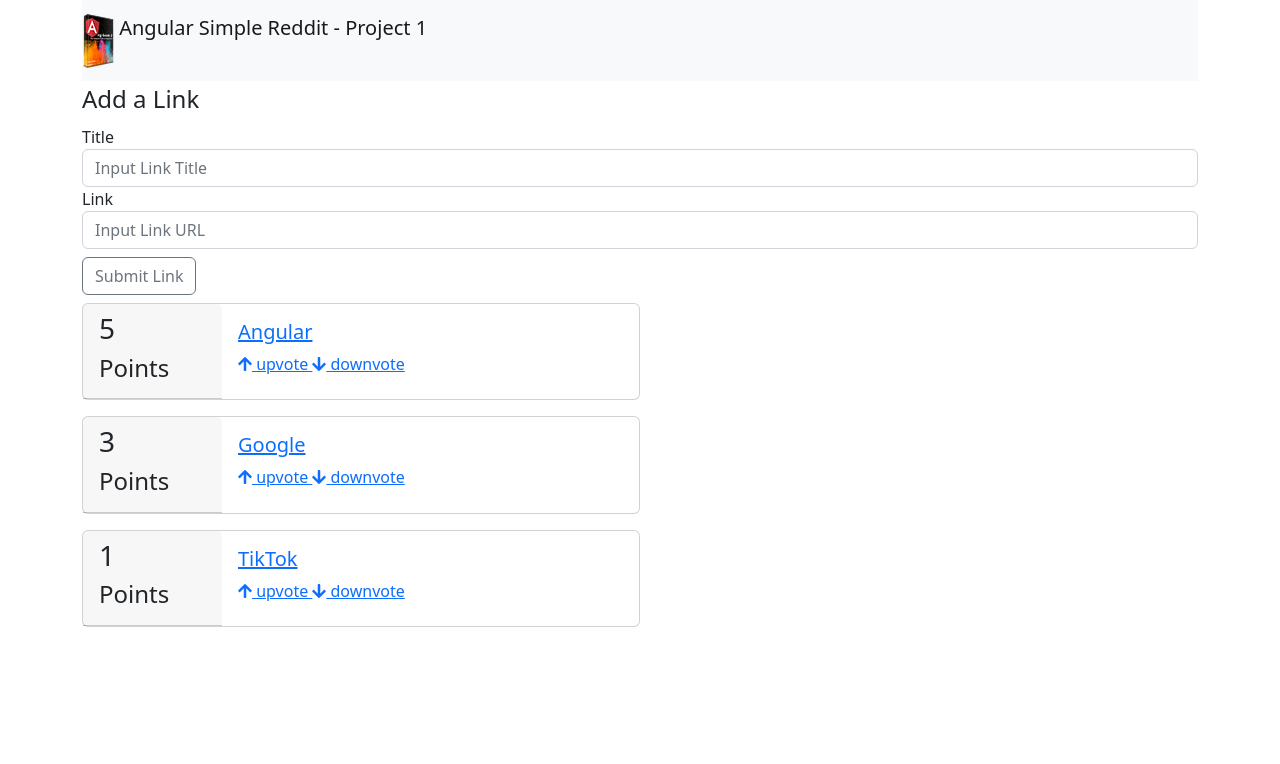
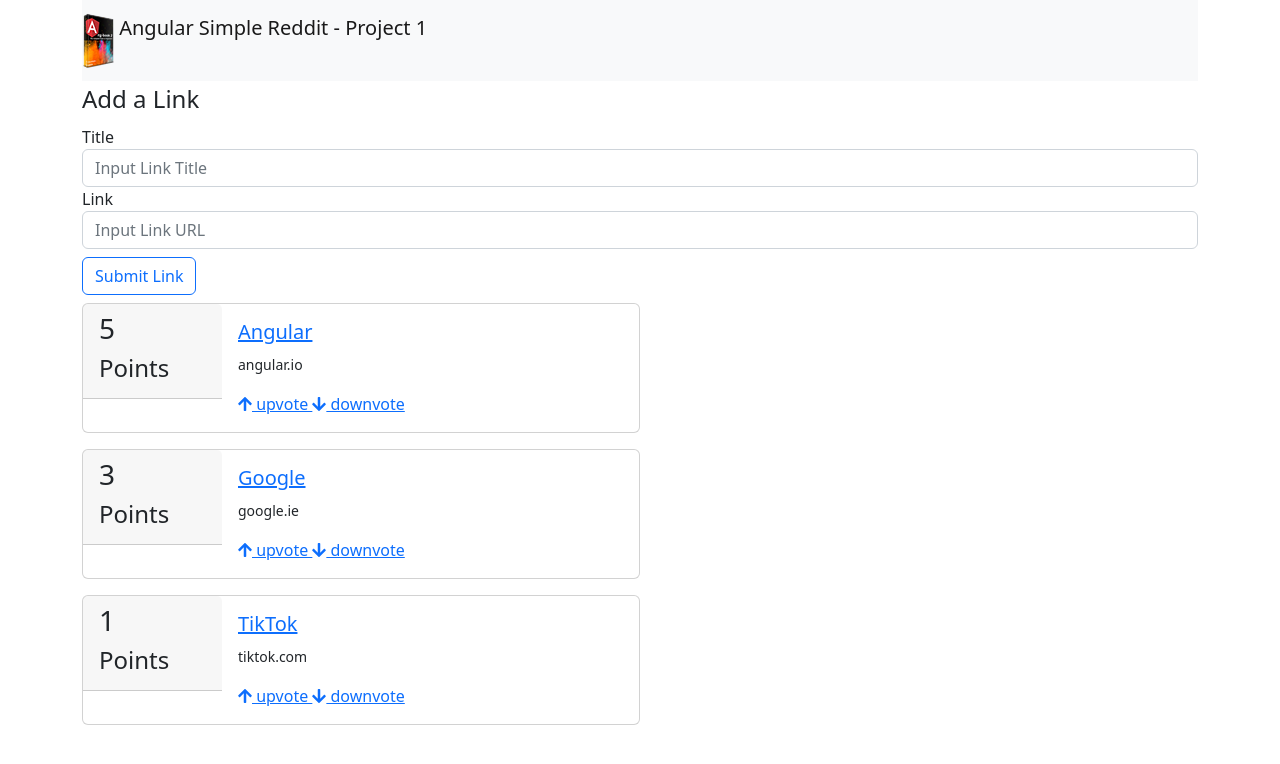
Before and after one commit to MatthewBlain02/reddit-app, an Angular app: page / in a window 1280 px wide. Shown: the top 764 px of the page. Built offline with nearby package versions, Linux system fonts and the light colour scheme.

Commit message:
Tutorial 6 Complete

```diff
--- a/src/app/app.component.html
+++ b/src/app/app.component.html
@@ -9,8 +9,8 @@
       <label for="link">Link</label>
       <input name="link" class="form-control" placeholder="Input Link URL" #newlink>
     </div>
-  <button (click)="addArticle(newtitle,newlink)" class="btn btn-outline-secondary my-2">Submit Link</button>
+    <button (click)="addArticle(newtitle,newlink)" class="btn btn-outline-primary my-2">Submit Link</button>
   </fieldset>
 </form>
 
-<app-article *ngFor="let article of articles" [article] ='article'></app-article>
+<app-article *ngFor="let article of sortedArticles()" [article]='article'></app-article>
--- a/src/app/app.component.ts
+++ b/src/app/app.component.ts
@@ -8,22 +8,24 @@
 })
 export class AppComponent {
 
-  articles:Article[];
+  articles: Article[];
 
-  constructor(){
-    this.articles=[
+  constructor() {
+    this.articles = [
       new Article('Angular', 'http://angular.io', 5),
       new Article('Google', 'http://google.ie', 3),
       new Article('TikTok', 'http://tiktok.com', 1)
     ];
   }
-  addArticle(title:HTMLInputElement, link:HTMLInputElement):Boolean {
-    this.articles.push(new Article(title.value,link.value,0));
-    title.value='';
-    link.value='';
+  addArticle(title: HTMLInputElement, link: HTMLInputElement): Boolean {
+    this.articles.push(new Article(title.value, link.value, 0));
+    title.value = '';
+    link.value = '';
 
     console.log(`Adding Article Title ${title.value} And Adding Article Link ${link.value}`);
-  return false;
+    return false;
+  }
+  sortedArticles():Article[]{
+    return this.articles.sort((a: Article, b: Article) => b.votes - a.votes);
+  }
 }
-  title = 'reddit-app';
-}
--- a/src/app/article/article.component.html
+++ b/src/app/article/article.component.html
@@ -12,6 +12,7 @@
                     {{ article.title }}
                 </a>
             </h5>
+           <p><small>{{ article.domain() }}</small></p>
             <a href (click)="article.voteUp()">
                 <i class="fas fa-arrow-up"></i>
                 upvote
--- a/src/app/article/article.model.ts
+++ b/src/app/article/article.model.ts
@@ -1,23 +1,31 @@
-export class Article{
+export class Article {
 
-    votes:number;
-    title:string;
-    link:string;
+    votes: number;
+    title: string;
+    link: string;
 
-constructor(title:string, link:string, votes?:number) {
-    this.title=title;
-    this.link=link;
-    this.votes=votes || 0;
+    constructor(title: string, link: string, votes?: number) {
+        this.title = title;
+        this.link = link;
+        this.votes = votes || 0;
     }
 
-voteUp(){
-    this.votes ++;
+    voteUp() {
+        this.votes++;
         return false;
     }
-voteDown(){
+    voteDown() {
         this.votes--;
         return false;
     }
 
+    domain(): string {
+        try {
+            const domainAndPath: string = this.link.split('//')[1];
 
+            return domainAndPath.split('/')[0];
+        } catch (err) {
+            return '';
         }
+    }
+}
```
Lines whose indentation alone changed are shown as unchanged.
